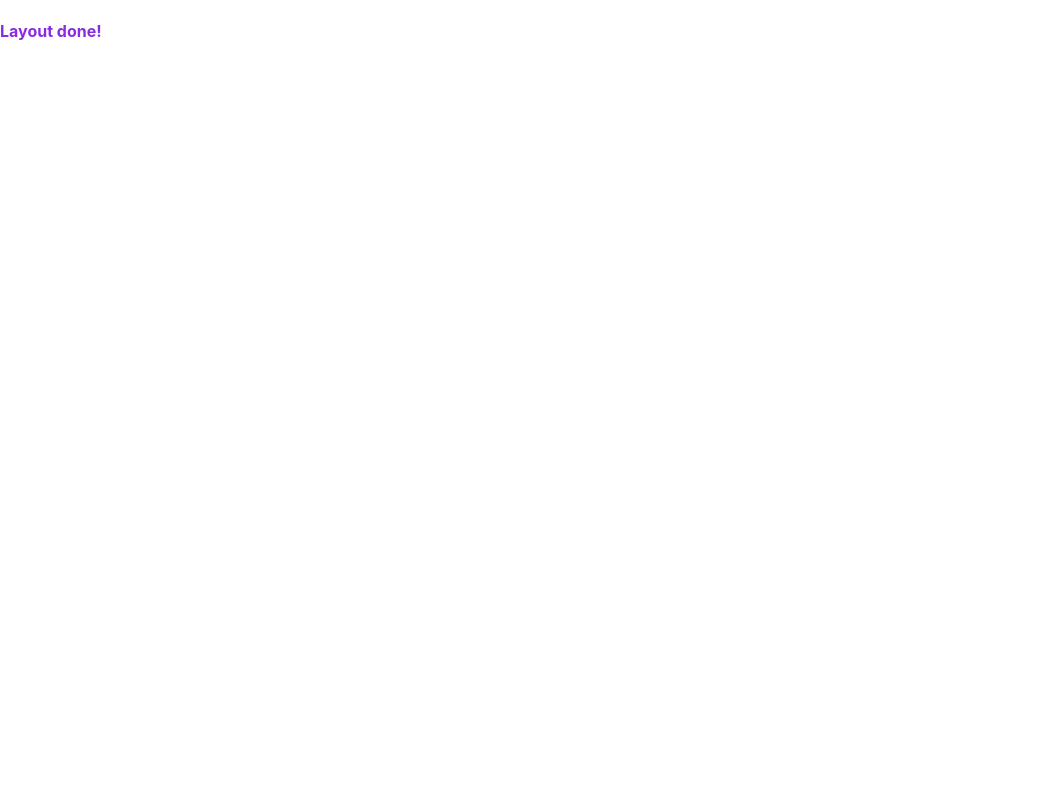
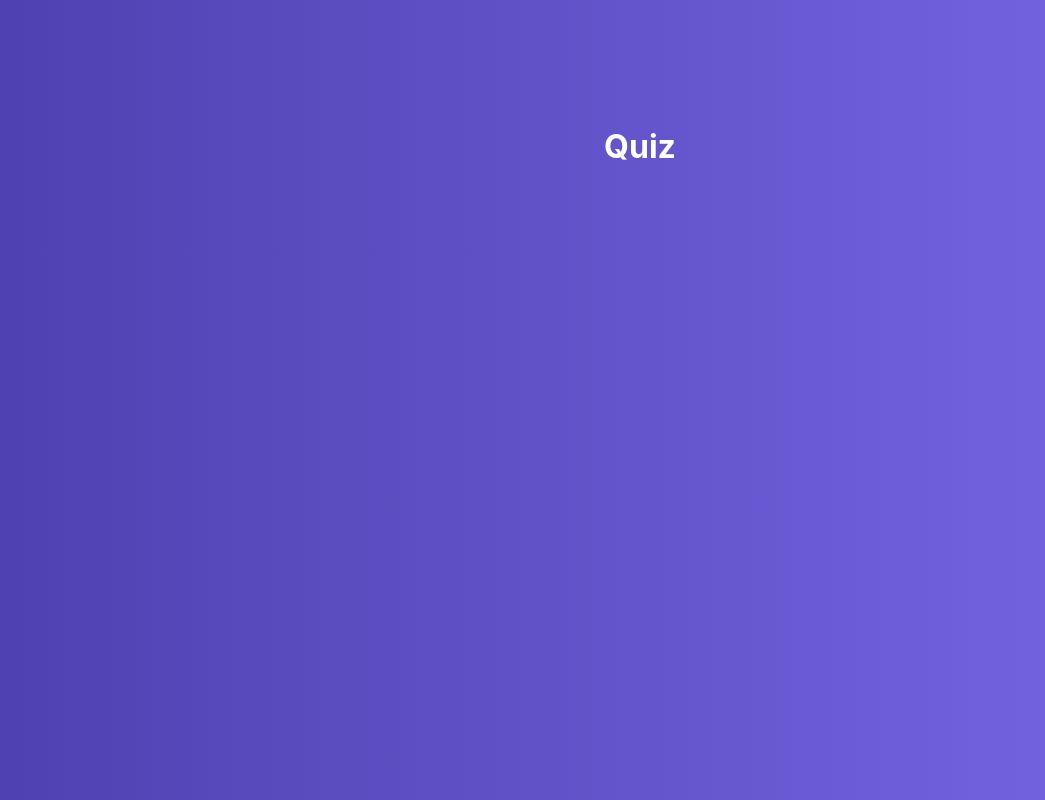
Before and after one commit to smargelov/react-learn, a React (Create React App) app: page / in a window 1280 px wide. Shown: the whole page, without its empty margins (0-1045 px from the left). Built offline with nearby package versions, Linux system fonts and the light colour scheme.

Commit message:
Add Quiz component

```diff
--- a/package.json
+++ b/package.json
@@ -6,6 +6,7 @@
     "@testing-library/jest-dom": "^5.11.10",
     "@testing-library/react": "^11.2.6",
     "@testing-library/user-event": "^12.8.3",
+    "node-sass": "^5.0.0",
     "react": "^17.0.2",
     "react-dom": "^17.0.2",
     "react-scripts": "4.0.3",
--- a/src/App.js
+++ b/src/App.js
@@ -1,13 +1,14 @@
 import {Component} from "react";
 import Layout from "./hoc/Layout/Layout";
+import Quiz from "./containers/Quiz/Quiz";
 
 class App extends Component {
     render() {
         return (
             <Layout>
-                <div>
-                    <h4 style={{color: 'blueviolet'}}>Layout done!</h4>
-                </div>
+                <Quiz>
+
+                </Quiz>
             </Layout>
         );
     }
--- /dev/null
+++ b/src/containers/Quiz/Quiz.js
@@ -0,0 +1,18 @@
+import React, {Component} from 'react';
+import classes from "./Quiz.module.sass";
+
+class Quiz extends Component {
+    state = {
+        quiz: []
+    }
+
+    render() {
+        return (
+            <section className={classes.Quiz}>
+                <h1>Quiz</h1>
+            </section>
+        );
+    }
+}
+
+export default Quiz;
--- /dev/null
+++ b/src/containers/Quiz/Quiz.module.sass
@@ -0,0 +1,11 @@
+.Quiz
+    display: flex
+    justify-content: center
+    flex-grow: 1
+    width: 100%
+    padding-top: 100px
+    background: linear-gradient(90deg, #5041b2 0%, #7969e6 100%)
+
+    h1
+        color: #ffffff
+        font-size: 2rem
--- a/src/hoc/Layout/Layout.js
+++ b/src/hoc/Layout/Layout.js
@@ -1,5 +1,5 @@
 import React, {Component} from 'react';
-import classes from "./Layout.module.css";
+import classes from "./Layout.module.sass";
 
 class Layout extends Component {
     render() {
--- a/src/hoc/Layout/Layout.module.css
+++ /dev/null
@@ -1,10 +0,0 @@
-.Layout {
-    min-height: 100vh;
-    display: flex;
-    flex-direction: column;
-}
-
-main {
-    display: flex;
-    flex-direction: column;
-}
--- /dev/null
+++ b/src/hoc/Layout/Layout.module.sass
@@ -0,0 +1,10 @@
+.Layout
+    min-height: 100vh
+    display: flex
+    flex-direction: column
+
+
+    main
+        display: flex
+        flex-direction: column
+        flex-grow: 1
```
Also changed, not shown: 1 other file (tests, documents, lock files or other folders).
